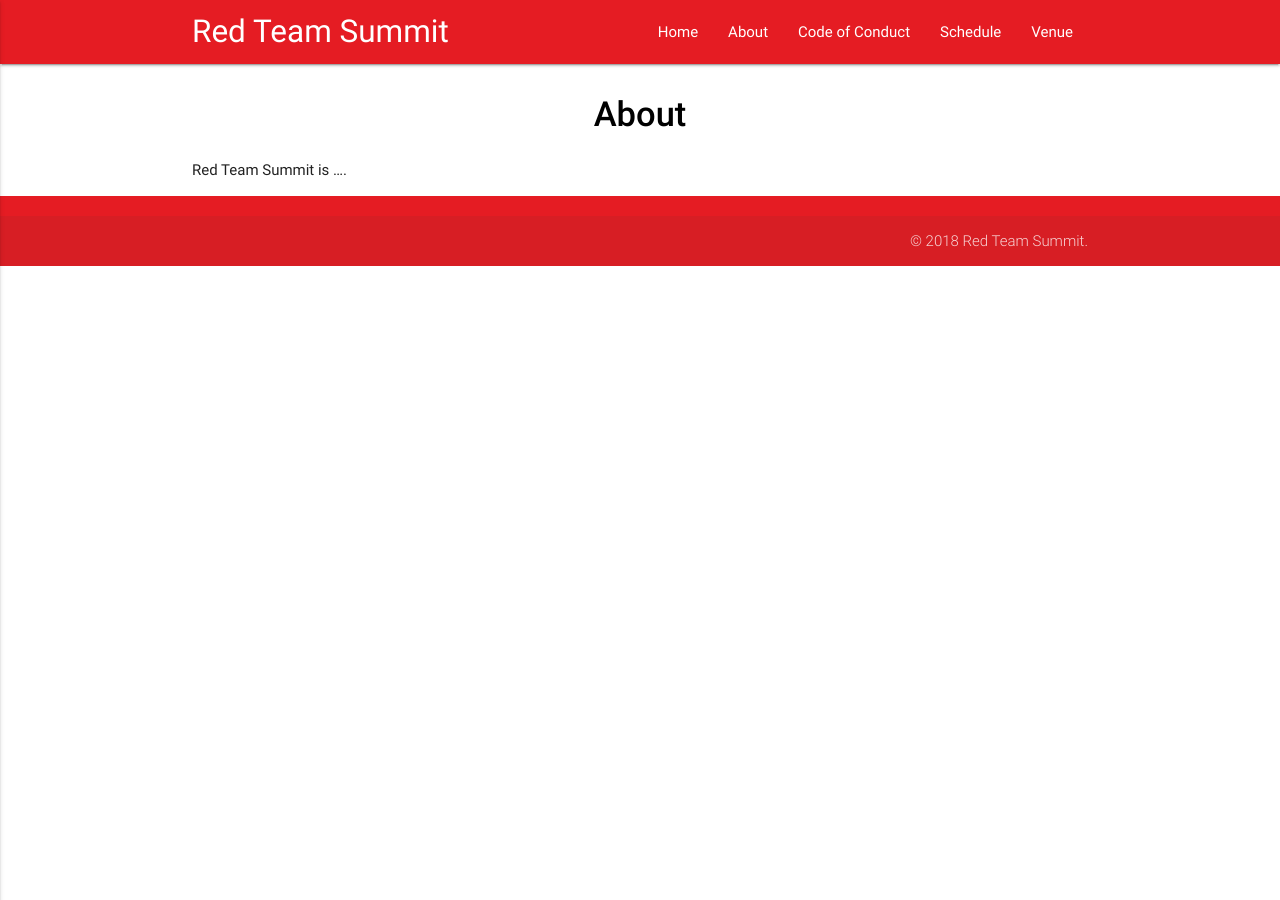
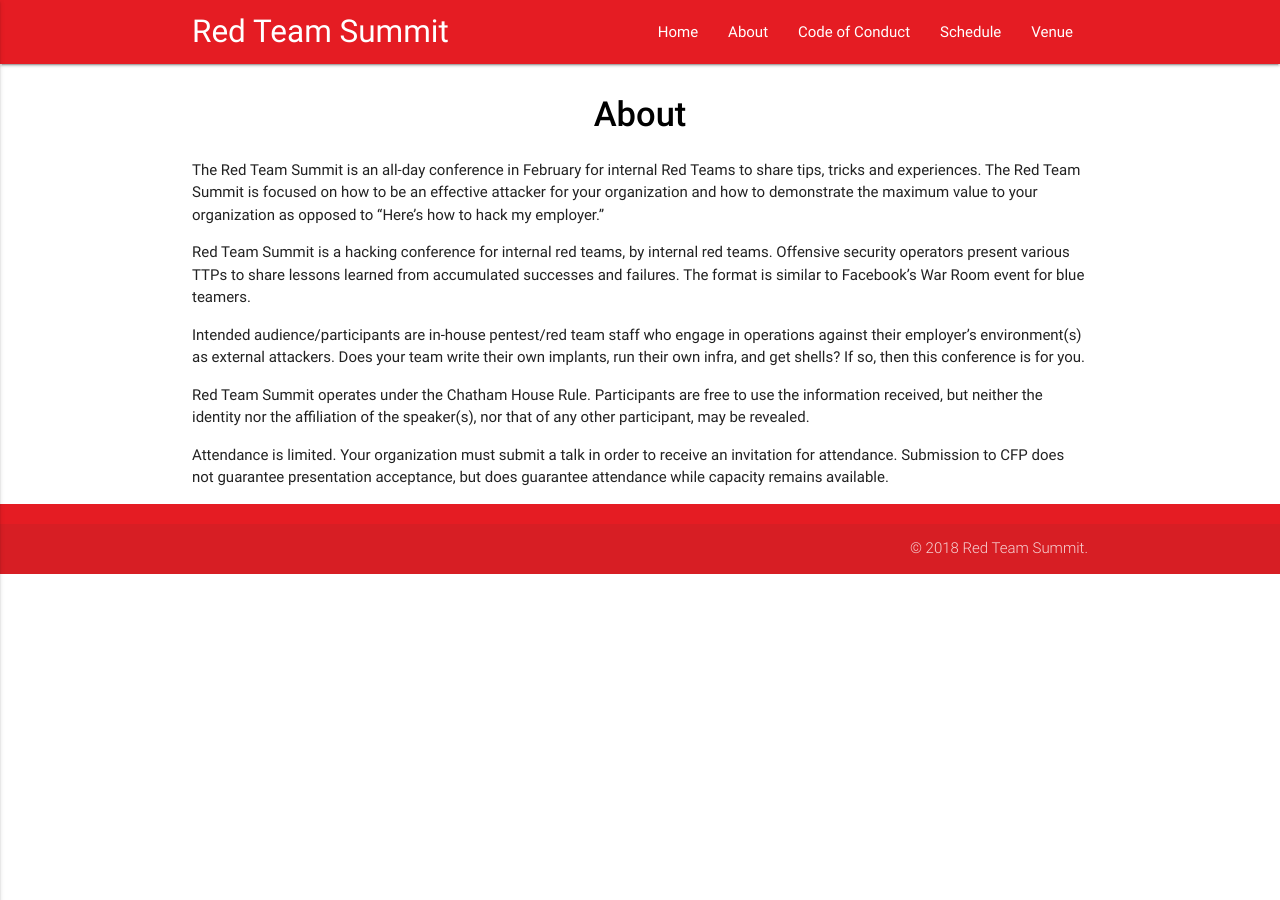
Before and after one commit to redteamsummit/redteamsummit.github.io, a Jekyll site: the page built from about.md, in a window 1280 px wide. Built offline with Jekyll 4.4.1, drawn with Linux system fonts in a browser that asks for light colours.

Commit message:
Add to about page.

```diff
--- a/about.md
+++ b/about.md
@@ -6,4 +6,26 @@ permalink: /about/
 
 <h1 class="page-title black-text">{{ page.title | escape }}</h1>
 
-Red Team Summit is ....
+The Red Team Summit is an all-day conference in February for internal Red Teams
+to share tips, tricks and experiences.  The Red Team Summit is focused on how to
+be an effective attacker for your organization and how to demonstrate the
+maximum value to your organization as opposed to "Here's how to hack my
+employer."
+
+Red Team Summit is a hacking conference for internal red teams, by internal red
+teams. Offensive security operators present various TTPs to share lessons
+learned from accumulated successes and failures. The format is similar to
+Facebook's War Room event for blue teamers.
+
+Intended audience/participants are in-house pentest/red team staff who engage in
+operations against their employer's environment(s) as external attackers. Does
+your team write their own implants, run their own infra, and get shells?  If so,
+then this conference is for you.
+
+Red Team Summit operates under the Chatham House Rule. Participants are free to
+use the information received, but neither the identity nor the affiliation of
+the speaker(s), nor that of any other participant, may be revealed.
+
+Attendance is limited.  Your organization must submit a talk in order to receive
+an invitation for attendance. Submission to CFP does not guarantee presentation
+acceptance, but does guarantee attendance while capacity remains available.
```
